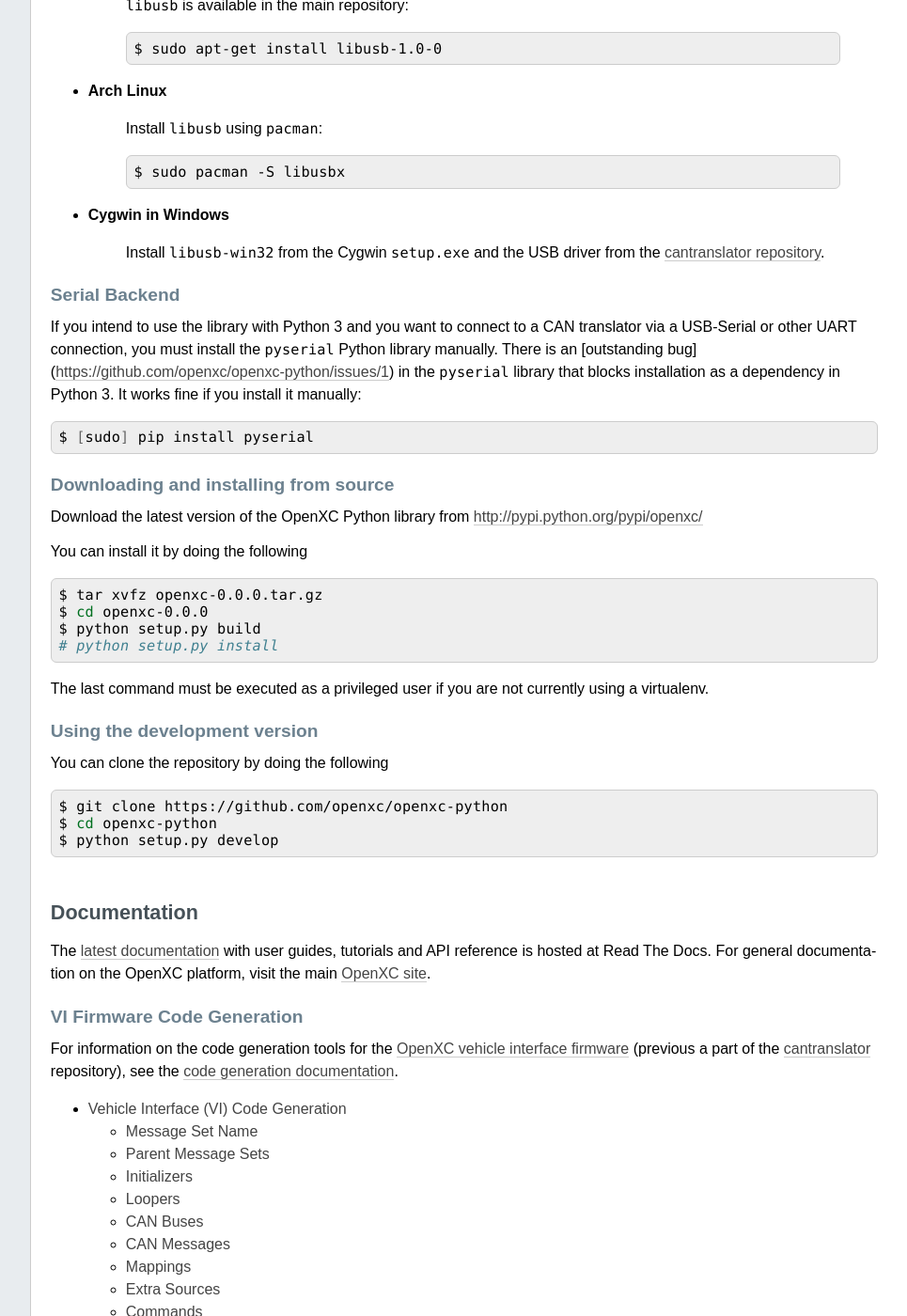
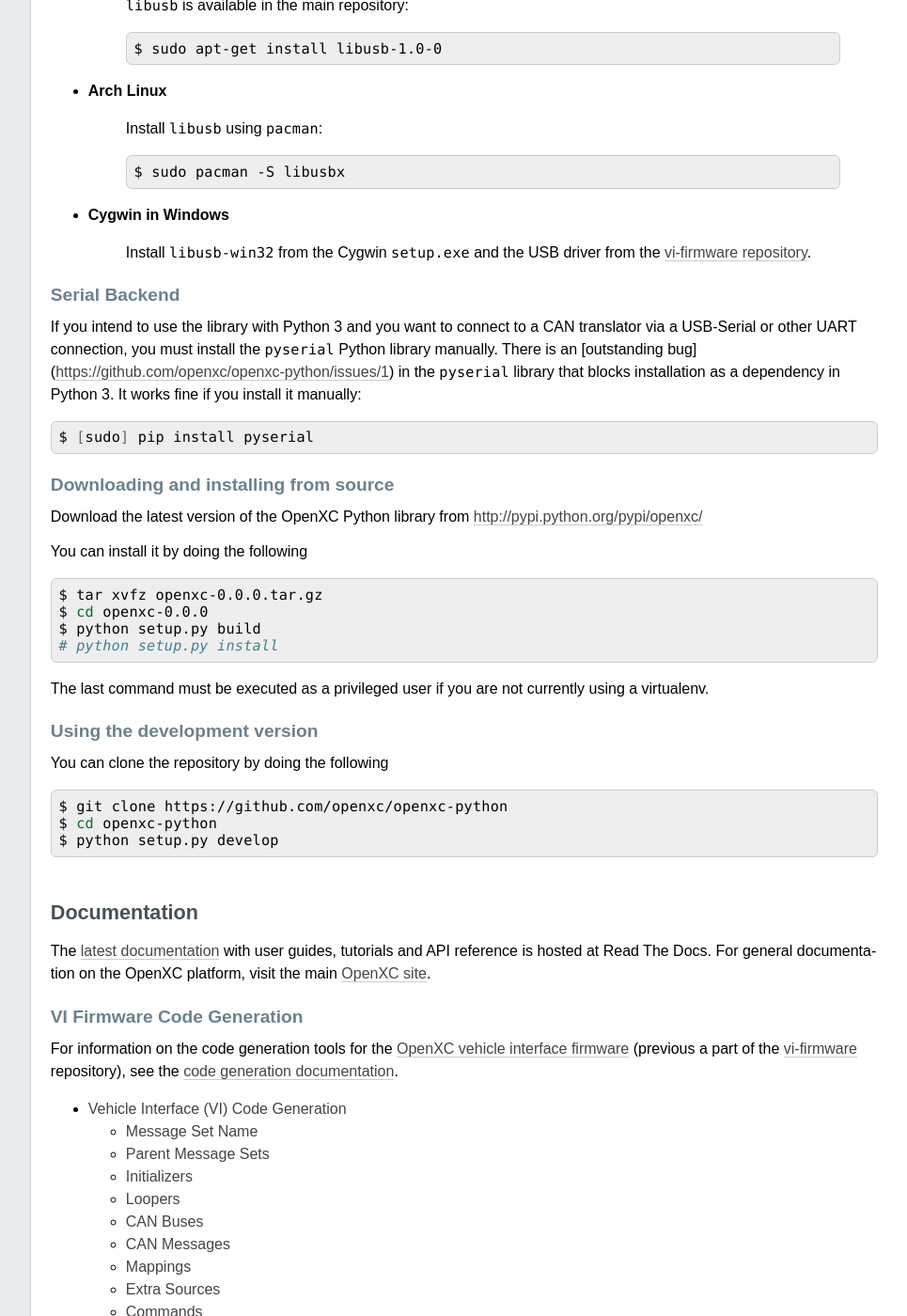
Before and after one commit to openxc/openxc-python, a Sphinx documentation site: the page built from docs/index.rst, in a window 1280 px wide and 1400 px high, scrolled down 892 px. Shown: the whole window at 94% size, without its empty margins (224-1189 px from the left). Built offline with Sphinx 7.4.7, drawn with Linux system fonts in a browser that asks for light colours; the version number could not be read and is left out.

Commit message:
Update references to 'cantranslator' to 'vi-firmware'.

```diff
--- a/docs/code-generation.rst
+++ b/docs/code-generation.rst
@@ -8,7 +8,7 @@
 boilerplate C++ and C-structs by hand, you can maintain the CAN message
 definitions in a much easier to read and modify JSON format. The input format is
 a JSON object like the one found in `signals.json.example
-<https://github.com/openxc/cantranslator/blob/master/src/signals.json.example>`_.
+<https://github.com/openxc/vi-firmware/blob/master/src/signals.json.example>`_.
 
 You must know the CAN message formats of the vehicle you want to use with the
 vehicle interface, as you cannot create these input files without that
@@ -30,7 +30,7 @@
 
 .. code-block:: sh
 
-    cantranslator/ $ openxc-generate-firmware-code --message-set mycar.json > src/signals.cpp
+    vi-firmware/ $ openxc-generate-firmware-code --message-set mycar.json > src/signals.cpp
 
 Message Set Name
 ================
@@ -337,7 +337,7 @@
 
 For an example of a message set using mappings, see the
 `mapped-signals.json.example
-<https://github.com/openxc/cantranslator/blob/master/src/mapped-signals.json.example>`_
+<https://github.com/openxc/vi-firmware/blob/master/src/mapped-signals.json.example>`_
 file in the repository.
 
 The ``mappings`` field must be a list of JSON objects with:
--- a/docs/index.rst
+++ b/docs/index.rst
@@ -57,9 +57,9 @@
 - **Cygwin in Windows**
 
     Install ``libusb-win32`` from the Cygwin ``setup.exe`` and the USB driver
-    from the `cantranslator repository`_.
+    from the `vi-firmware repository`_.
 
-.. _`cantranslator repository`: https://github.com/openxc/cantranslator/tree/master/conf/windows-driver
+.. _`vi-firmware repository`: https://github.com/openxc/vi-firmware/tree/master/conf/windows-driver
 
 Serial Backend
 --------------
@@ -121,7 +121,7 @@
 
 For information on the code generation tools for the `OpenXC vehicle interface
 firmware <http://vi-firmware.openxcplatform.com>`_ (previous a part of the
-`cantranslator <https://github.com/openxc/cantranslator>`_ repository), see the
+`vi-firmware <https://github.com/openxc/vi-firmware>`_ repository), see the
 :doc:`code generation documentation <code-generation>`.
 
 .. toctree::
```
Also changed, not shown: 1 other file.
